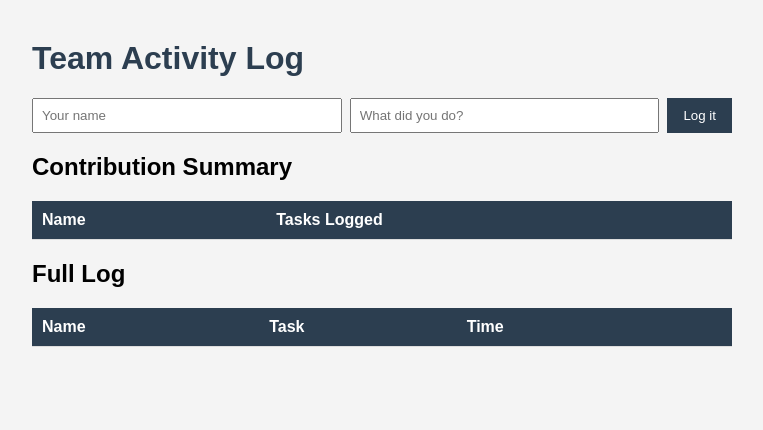
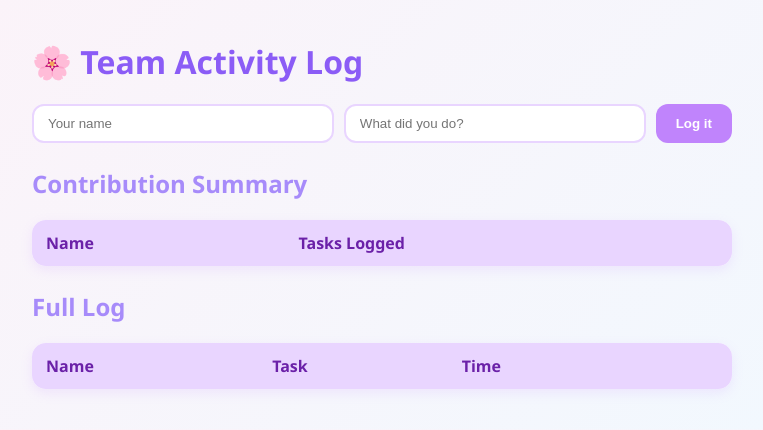
Before and after one commit to MaoRaksa/silentguard-tracker, a Flask app: page / in a window 1280 px wide. Shown: the top 430 px of the page, without its empty margins (258-1021 px from the left). Run offline with Flask 3, Linux system fonts and the light colour scheme; data that the repository does not hold is empty; some libraries are stand-ins or nearby versions.

Commit message:
improve UI with pastel theme

```diff
--- a/templates/index.html
+++ b/templates/index.html
@@ -2,17 +2,75 @@
 <html>
 <head>
     <title>SilentGuard Team Tracker</title>
-    <style>
-        body { font-family: Arial, sans-serif; max-width: 700px; margin: 40px auto; background: #f4f4f4; }
-        h1 { color: #2c3e50; }
-        form { margin-bottom: 20px; display: flex; gap: 8px; }
-        input[type=text] { padding: 8px; flex: 1; }
-        button { padding: 8px 16px; background: #2c3e50; color: white; border: none; cursor: pointer; }
-        table { width: 100%; border-collapse: collapse; background: white; margin-bottom: 20px; }
-        th, td { padding: 10px; border-bottom: 1px solid #ddd; text-align: left; }
-        th { background: #2c3e50; color: white; }
-        a.delete-link { color: #c0392b; cursor: pointer; }
-    </style>
+   <style>
+    body {
+        font-family: 'Segoe UI', sans-serif;
+        max-width: 700px;
+        margin: 40px auto;
+        background: linear-gradient(135deg, #fdf2f8, #f0f9ff);
+        color: #4a4a68;
+        padding: 0 20px;
+    }
+    h1 {
+        color: #8b5cf6;
+        font-size: 2rem;
+    }
+    h1::before { content: "🌸 "; }
+    h2 { color: #a78bfa; }
+
+    form {
+        margin-bottom: 24px;
+        display: flex;
+        gap: 10px;
+    }
+    input[type=text] {
+        padding: 10px 14px;
+        flex: 1;
+        border: 2px solid #e9d5ff;
+        border-radius: 12px;
+        outline: none;
+        transition: border-color 0.2s;
+    }
+    input[type=text]:focus { border-color: #c084fc; }
+
+    button {
+        padding: 10px 20px;
+        background: #c084fc;
+        color: white;
+        border: none;
+        border-radius: 12px;
+        cursor: pointer;
+        font-weight: 600;
+        transition: background 0.2s, transform 0.1s;
+    }
+    button:hover { background: #a855f7; transform: scale(1.03); }
+
+    table {
+        width: 100%;
+        border-collapse: separate;
+        border-spacing: 0;
+        background: white;
+        margin-bottom: 24px;
+        border-radius: 14px;
+        overflow: hidden;
+        box-shadow: 0 4px 12px rgba(192, 132, 252, 0.15);
+    }
+    th, td { padding: 12px 14px; text-align: left; }
+    th {
+        background: #e9d5ff;
+        color: #6b21a8;
+        font-weight: 600;
+    }
+    tr:nth-child(even) td { background: #fdf4ff; }
+    tr:hover td { background: #f5e8ff; }
+
+    a.delete-link {
+        color: #f472b6;
+        text-decoration: none;
+        font-weight: 500;
+    }
+    a.delete-link:hover { text-decoration: underline; }
+</style>
 </head>
 <body>
     <h1>Team Activity Log</h1>
```
